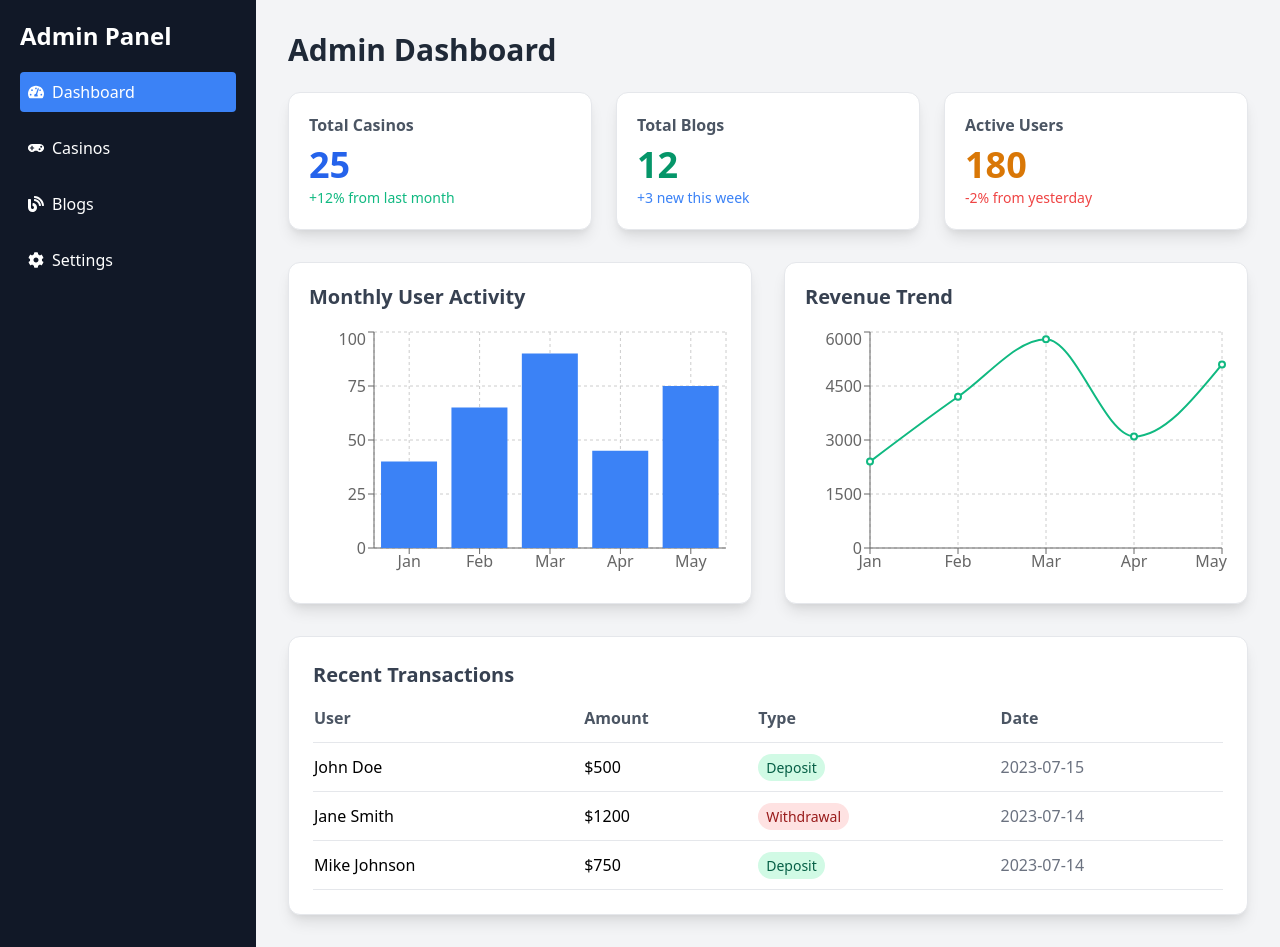
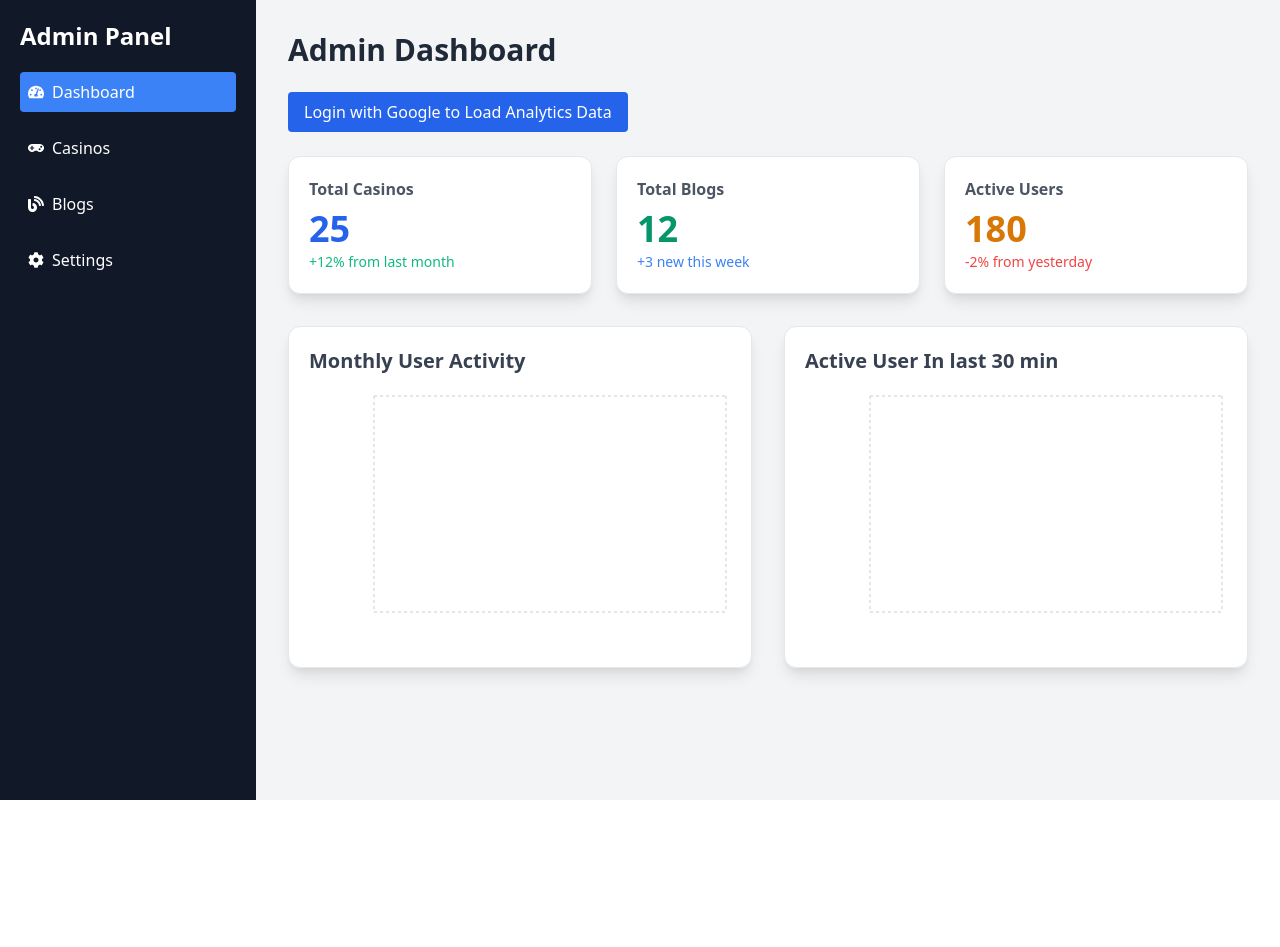
Before and after one commit to MohammmedHW/casino-app, a React (Create React App) app: page /dashboard in a window 1280 px wide. After the commit the page ends 800 px from the top, so only its background shows below. Built offline with nearby package versions, Linux system fonts and the light colour scheme.

Commit message:
google analytics graph

```diff
--- a/package.json
+++ b/package.json
@@ -8,6 +8,7 @@
     "@fortawesome/free-solid-svg-icons": "^6.7.2",
     "@fortawesome/react-fontawesome": "^0.2.2",
     "@hello-pangea/dnd": "^18.0.1",
+    "@react-oauth/google": "^0.12.2",
     "@testing-library/dom": "^10.4.0",
     "@testing-library/jest-dom": "^6.6.3",
     "@testing-library/react": "^16.2.0",
@@ -16,6 +17,7 @@
     "@tiptap/react": "^2.11.7",
     "axios": "^1.9.0",
     "colorthief": "^2.6.0",
+    "date-fns": "^4.1.0",
     "quill": "^2.0.3",
     "react": "^19.0.0",
     "react-dom": "^19.0.0",
--- a/src/api/casinos.js
+++ b/src/api/casinos.js
@@ -56,7 +56,7 @@ export const getCasinoById = async (id) => {
     const response = await API.get(`/casinos/${id}`);
     return response.data;
   } catch (error) {
-    throw error.response.data.message || "Failed to fetch casino";
+    throw error.response.data.message || "Failed to fetch casino by id";
   }
 };
 
--- a/src/pages/Dashboard.js
+++ b/src/pages/Dashboard.js
@@ -1,3 +1,4 @@
+import React, { useState, useEffect } from "react";
 import {
   BarChart,
   Bar,
@@ -10,14 +11,9 @@ import {
   ResponsiveContainer,
 } from "recharts";
 import Sidebar from "../components/Sidebar";
+import { GoogleOAuthProvider, useGoogleLogin } from "@react-oauth/google";
 
-const data = [
-  { name: "Jan", users: 40, revenue: 2400 },
-  { name: "Feb", users: 65, revenue: 4200 },
-  { name: "Mar", users: 90, revenue: 5800 },
-  { name: "Apr", users: 45, revenue: 3100 },
-  { name: "May", users: 75, revenue: 5100 },
-];
+const GA4_PROPERTY_ID = "489779842";
 
 const recentTransactions = [
   {
@@ -43,7 +39,71 @@ const recentTransactions = [
   },
 ];
 
-const Dashboard = () => {
+const DashboardContent = () => {
+  const [token, setToken] = useState(null);
+  const [analyticsData, setAnalyticsData] = useState([]);
+
+  // Google Login hook
+  const login = useGoogleLogin({
+    onSuccess: (tokenResponse) => {
+      setToken(tokenResponse.access_token);
+    },
+    onError: (error) => {
+      console.error("Login Failed:", error);
+    },
+    scope: "https://www.googleapis.com/auth/analytics.readonly",
+  });
+
+  // Fetch analytics data when token changes
+  useEffect(() => {
+    const fetchAnalyticsData = async () => {
+      if (!token) return;
+
+      try {
+        const response = await fetch(
+          `https://analyticsdata.googleapis.com/v1beta/properties/${GA4_PROPERTY_ID}:runReport`,
+          {
+            method: "POST",
+            headers: {
+              Authorization: `Bearer ${token}`,
+              "Content-Type": "application/json",
+            },
+            body: JSON.stringify({
+              dateRanges: [{ startDate: "2025-01-01", endDate: "2025-05-20" }],
+              metrics: [{ name: "activeUsers" }, { name: "totalRevenue" }],
+              dimensions: [{ name: "date" }],
+            }),
+          }
+        );
+
+        const json = await response.json();
+
+        if (json.error) {
+          console.error("API Error:", json.error);
+          return;
+        }
+
+        if (!json.rows) {
+          console.warn("No data rows returned");
+          return;
+        }
+
+        // Map GA4 data to chart format
+        const chartData = json.rows.map((row) => ({
+          name: row.dimensionValues[0].value,
+          users: Number(row.metricValues[0].value),
+          revenue: Number(row.metricValues[1].value),
+        }));
+
+        setAnalyticsData(chartData);
+      } catch (err) {
+        console.error("Fetch Analytics Error:", err);
+      }
+    };
+
+    fetchAnalyticsData();
+  }, [token]);
+
   return (
     <div className="flex flex-col md:flex-row min-h-screen bg-gray-100">
       <Sidebar />
@@ -52,6 +112,15 @@ const Dashboard = () => {
         <h2 className="text-2xl sm:text-3xl font-bold mb-6 text-gray-800">
           Admin Dashboard
         </h2>
+
+        {!token && (
+          <button
+            onClick={() => login()}
+            className="mb-6 px-4 py-2 bg-blue-600 text-white rounded hover:bg-blue-700"
+          >
+            Login with Google to Load Analytics Data
+          </button>
+        )}
 
         {/* Stats Grid */}
         <div className="grid grid-cols-1 sm:grid-cols-2 lg:grid-cols-3 gap-6 mb-8">
@@ -72,7 +141,10 @@ const Dashboard = () => {
             },
             {
               title: "Active Users",
-              value: 180,
+              value:
+                analyticsData.length > 0
+                  ? analyticsData.reduce((a, c) => a + c.users, 0)
+                  : 180,
               color: "text-yellow-600",
               sub: "-2% from yesterday",
               subColor: "text-red-500",
@@ -101,7 +173,9 @@ const Dashboard = () => {
             </h3>
             <div className="w-full h-64">
               <ResponsiveContainer width="100%" height="100%">
-                <BarChart data={data}>
+                <BarChart
+                  data={analyticsData.length > 0 ? analyticsData : undefined}
+                >
                   <CartesianGrid strokeDasharray="3 3" />
                   <XAxis dataKey="name" />
                   <YAxis />
@@ -114,11 +188,13 @@ const Dashboard = () => {
 
           <div className="bg-white p-5 rounded-xl shadow-lg border border-gray-200">
             <h3 className="text-lg sm:text-xl font-semibold mb-4 text-gray-700">
-              Revenue Trend
+              Active User In last 30 min
             </h3>
             <div className="w-full h-64">
               <ResponsiveContainer width="100%" height="100%">
-                <LineChart data={data}>
+                <LineChart
+                  data={analyticsData.length > 0 ? analyticsData : undefined}
+                >
                   <CartesianGrid strokeDasharray="3 3" />
                   <XAxis dataKey="name" />
                   <YAxis />
@@ -135,47 +211,18 @@ const Dashboard = () => {
           </div>
         </div>
 
-        {/* Recent Transactions */}
-        <div className="bg-white rounded-xl shadow-lg border border-gray-200 p-4 sm:p-6">
-          <h3 className="text-lg sm:text-xl font-semibold mb-4 text-gray-700">
-            Recent Transactions
-          </h3>
-          <div className="overflow-x-auto">
-            <table className="w-full min-w-[600px]">
-              <thead>
-                <tr className="text-left text-gray-600 border-b">
-                  <th className="pb-3">User</th>
-                  <th className="pb-3">Amount</th>
-                  <th className="pb-3">Type</th>
-                  <th className="pb-3">Date</th>
-                </tr>
-              </thead>
-              <tbody>
-                {recentTransactions.map((transaction) => (
-                  <tr key={transaction.id} className="border-b last:border-b-0">
-                    <td className="py-3">{transaction.user}</td>
-                    <td className="py-3">{transaction.amount}</td>
-                    <td className="py-3">
-                      <span
-                        className={`px-2 py-1 rounded-full text-sm ${
-                          transaction.type === "Deposit"
-                            ? "bg-green-100 text-green-800"
-                            : "bg-red-100 text-red-800"
-                        }`}
-                      >
-                        {transaction.type}
-                      </span>
-                    </td>
-                    <td className="py-3 text-gray-500">{transaction.date}</td>
-                  </tr>
-                ))}
-              </tbody>
-            </table>
-          </div>
-        </div>
+
       </div>
     </div>
   );
 };
 
+const Dashboard = () => {
+  return (
+    <GoogleOAuthProvider clientId="541803818140-q1dtlr4jcj41r544cqpi748166mmm0lc.apps.googleusercontent.com">
+      <DashboardContent />
+    </GoogleOAuthProvider>
+  );
+};
+
 export default Dashboard;
```
Also changed, not shown: 2 other files (tests, documents, lock files or other folders).
